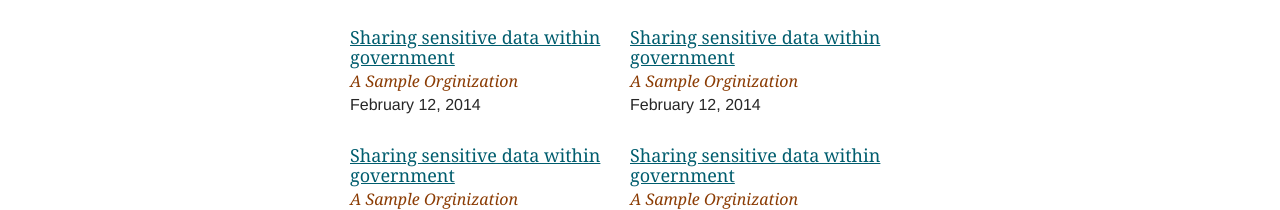
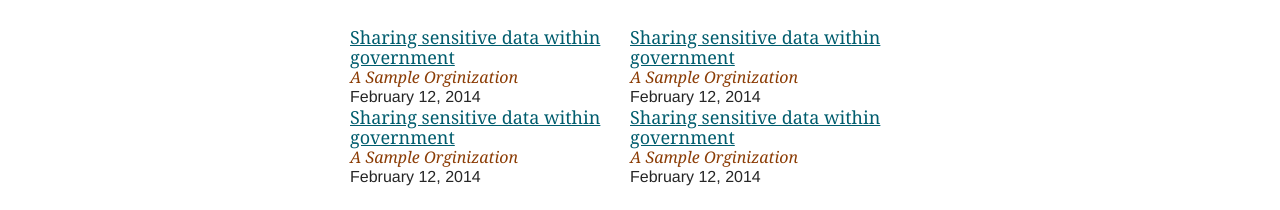
Before and after one commit to sunlightlabs/email-templates, a plain HTML site: page templates/weekly-newsletter.html in a window 1280 px wide. Shown: the part 2388-2598 px from the top of the page. Drawn offline with Linux system fonts and the light colour scheme.

Commit message:
Hidden margins in Friends Articles
a test for outlook

```diff
--- a/templates/weekly-newsletter.html
+++ b/templates/weekly-newsletter.html
@@ -26,6 +26,7 @@
         .ExternalClass {
         	width:100%;
         }
+
 
         .ExternalClass,
         .ExternalClass p,
@@ -930,7 +931,7 @@
         	margin-bottom:0;
         	font-family: Georgia, serif;
         	font-size: 18px;
-        	margin-bottom:4px;
+        	/*margin-bottom:4px;*/
             line-height:20px;
 
         }
@@ -941,7 +942,7 @@
         	font-size: 16px;
         	color: #8B3C04;
         	font-style: italic;
-        	margin-bottom:4px;
+        	/*margin-bottom:4px;*/
             line-height:20px;
         }
 
@@ -950,7 +951,7 @@
         	font-family: Helvetica, Arial, sans-serif;
         	font-size: 16px;
         	color: #262626;
-        	margin-bottom:30px;
+        	/*margin-bottom:30px;*/
             line-height:20px;
         }
 
@@ -1020,6 +1021,8 @@
         	padding-top: 20px;
 			padding-bottom: 30px;
 		}
+
+
 
         	/**------------------------------------------------------Connect with Us styles**/
 
@@ -1322,7 +1325,7 @@
 
     									<table class="container">
     										<tr>
-    											<td style="line-height: 0px;">
+    											<td>
 
     												<table class="row">
     													<tr>
@@ -1367,7 +1370,7 @@
     						<!-- Body Content Begins-->
     						<table class="container">
     							<tr>
-    								<td>
+    								<td style="line-height: 0px;">
 
     									<table class="row">
     										<tr>
```
